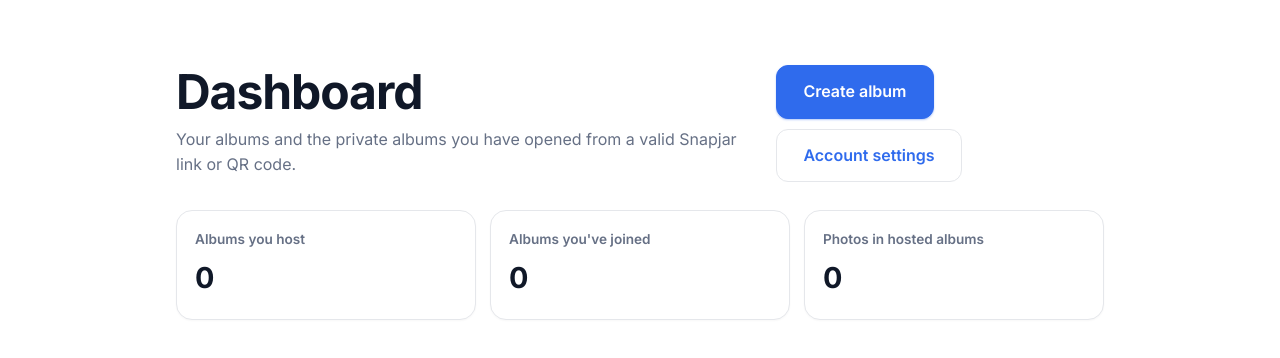
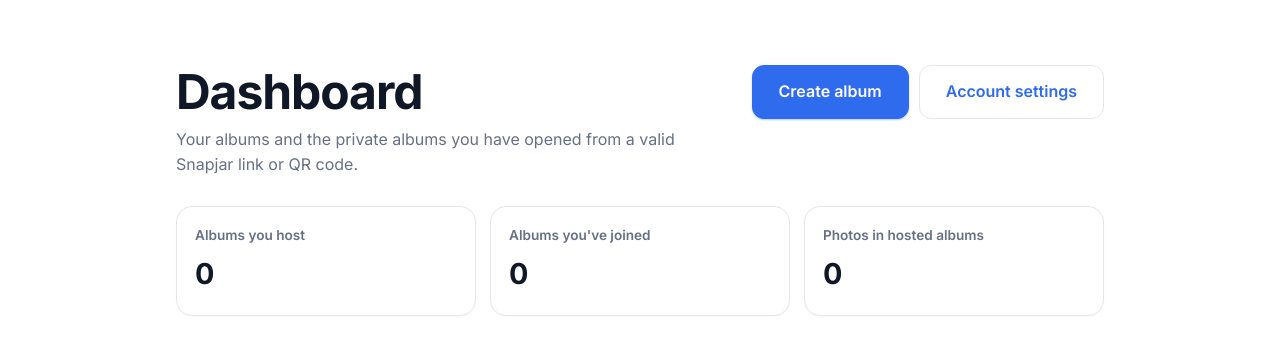
Before and after one commit to golfsum/snapjar, a website with bundled scripts: page public/albums.html in a window 1280 px wide. Shown: the part 66-424 px from the top of the page. Built offline with nearby package versions, Linux system fonts and the light colour scheme; no server answers.

Commit message:
Keep dashboard action buttons side by side

```diff
--- a/public/albums.html
+++ b/public/albums.html
@@ -14,7 +14,8 @@
     .user-dashboard{max-width:1040px;margin:0 auto;padding:48px clamp(20px,5vw,56px) 80px}
     .dash-head{display:flex;justify-content:space-between;gap:24px;align-items:flex-start;margin-bottom:28px}
     .dash-head h1{font-size:clamp(2rem,4vw,3rem);margin-bottom:8px}.dash-head p{color:var(--ink-soft);max-width:620px}
-    .dash-actions{display:flex;gap:10px;flex-wrap:wrap}
+    .dash-actions{display:flex;gap:10px;flex-wrap:nowrap;align-items:center;white-space:nowrap}
+    .dash-actions .btn{flex:0 0 auto}
     .dash-stats{display:grid;grid-template-columns:repeat(3,minmax(0,1fr));gap:14px;margin:24px 0 34px}
     .dash-stat{border:1px solid var(--line);border-radius:16px;padding:18px;background:#fff;box-shadow:0 1px 2px rgba(16,24,40,.03)}
     .dash-stat span{display:block;color:var(--ink-soft);font-size:.85rem;font-weight:600}.dash-stat strong{display:block;font-size:1.8rem;margin-top:4px}
@@ -25,7 +26,7 @@
     .dash-empty{padding:38px;text-align:center;border:1px dashed var(--line);border-radius:16px;background:var(--paper-deep)}
     .dash-empty p{color:var(--ink-soft);margin-bottom:16px}
     .signedout-note{display:none}
-    @media(max-width:760px){.dash-head{display:block}.dash-actions{margin-top:18px}.dash-stats,.dashboard-grid{grid-template-columns:1fr}.user-dashboard{padding-top:30px}}
+    @media(max-width:760px){.dash-head{display:block}.dash-actions{margin-top:18px;flex-wrap:wrap;white-space:normal}.dash-stats,.dashboard-grid{grid-template-columns:1fr}.user-dashboard{padding-top:30px}}
   </style>
   <script src="/assets/site.js" defer></script>
 </head>
```
